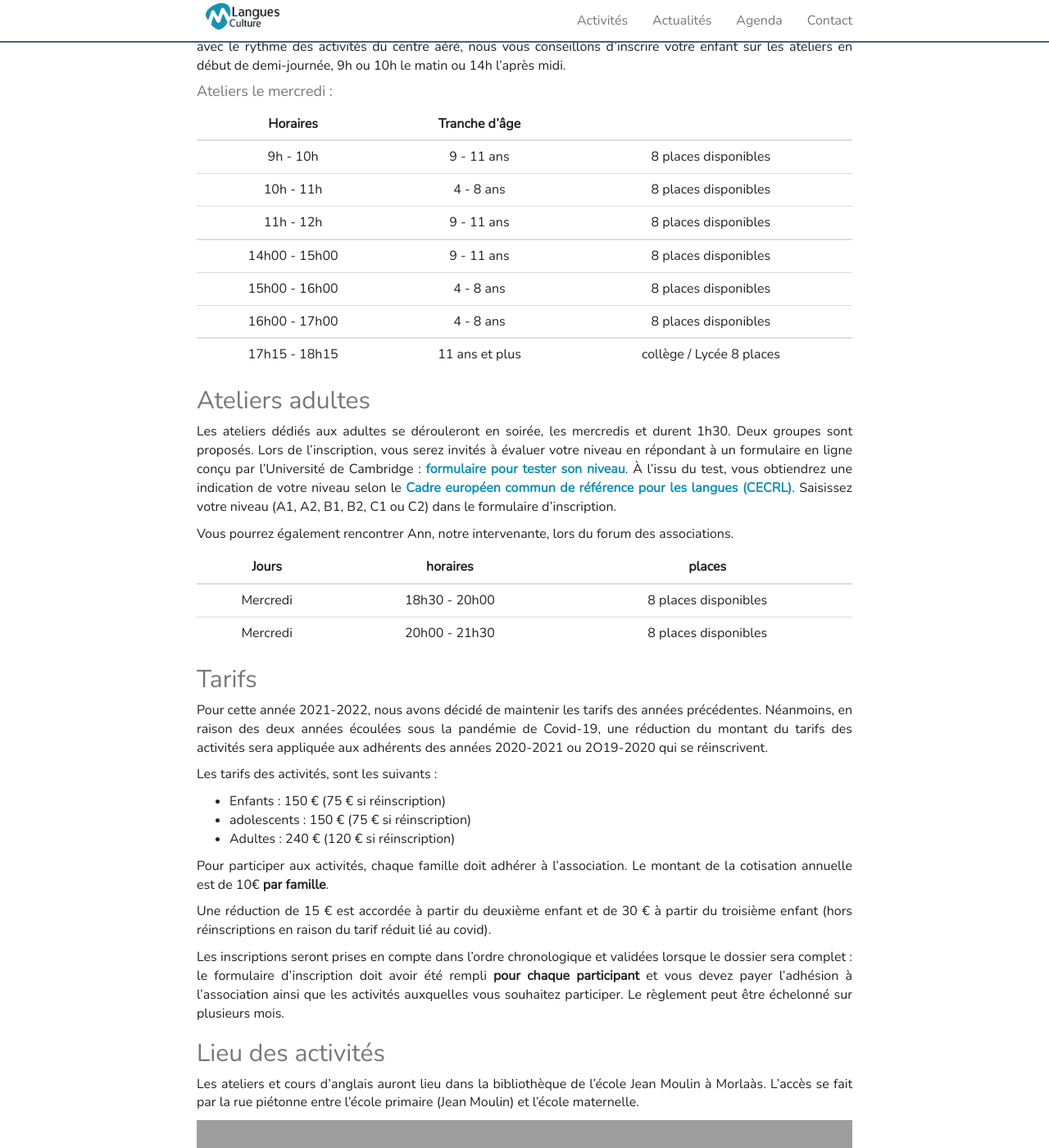
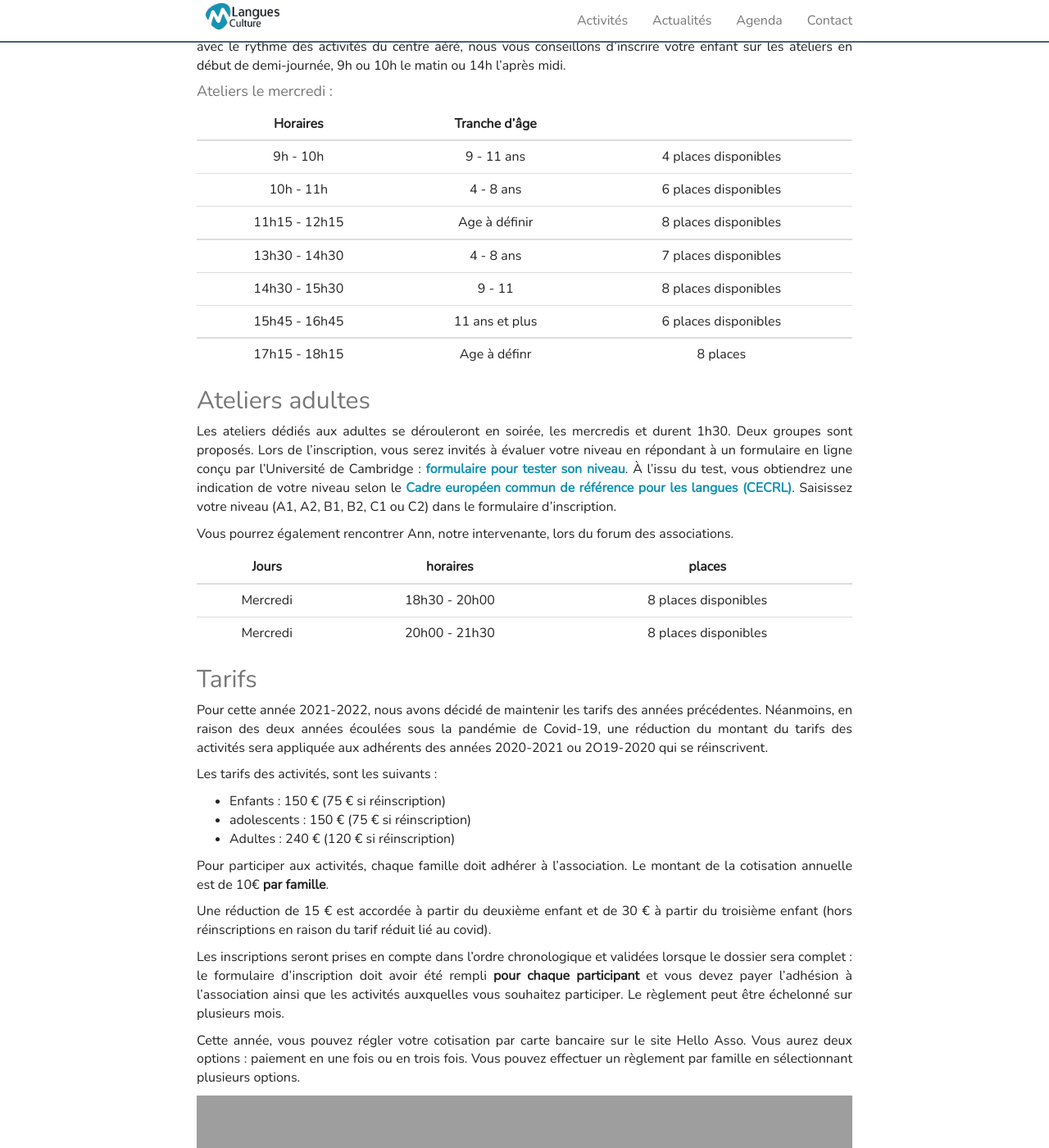
Before and after one commit to mlangues64/mlangues64.github.io, a Jekyll site: the page built from _posts/2021-09-03-inscription2021-2022.markdown, in a window 1280 px wide and 1400 px high, scrolled down 1025 px. Shown: the whole window at 82% size. Built offline with Jekyll 4.4.1, drawn with Linux system fonts in a browser that asks for light colours; nearby versions of some CDN libraries; some of the changed text lies outside the part shown; grey boxes are pictures that could not be loaded.

Commit message:
add new schedule

```diff
--- a/_posts/2021-09-03-inscription2021-2022.markdown
+++ b/_posts/2021-09-03-inscription2021-2022.markdown
@@ -64,15 +64,15 @@ début de demi-journée, 9h ou 10h le matin ou 14h l'après midi.
 
 | Horaires | Tranche d'âge |      |
 |:--------:|:-------------:|:----:|
-| 9h - 10h  | 9 - 11 ans | 8 places disponibles |
-| 10h - 11h | 4 - 8 ans  | 8 places disponibles |
-| 11h - 12h | 9 - 11 ans | 8 places disponibles |
+| 9h - 10h  | 9 - 11 ans | 4 places disponibles |
+| 10h - 11h | 4 - 8 ans  | 6 places disponibles |
+| 11h15 - 12h15 | Age à définir | 8 places disponibles |
 |:--------:|:-------------:|:----:|
-| 14h00 - 15h00 | 9 - 11 ans | 8 places disponibles |
-| 15h00 - 16h00 | 4 - 8 ans | 8 places disponibles |
-| 16h00 - 17h00 | 4 - 8 ans | 8 places disponibles |
+| 13h30 - 14h30 | 4 - 8 ans | 7 places disponibles |
+| 14h30 - 15h30 | 9 - 11 | 8 places disponibles |
+| 15h45 - 16h45 | 11 ans et plus | 6 places disponibles |
 |:--------:|:-------------:|:----:|
-| 17h15 - 18h15 | 11 ans et plus | collège / Lycée 8 places|
+| 17h15 - 18h15 | Age à définr | 8 places|
 {: .table }
 
 
@@ -121,6 +121,13 @@ lorsque le dossier sera complet : le formulaire d'inscription doit avoir été r
 ainsi que les activités auxquelles vous souhaitez participer. Le règlement peut
 être échelonné sur plusieurs mois.
 
+Cette année, vous pouvez régler votre cotisation par carte bancaire sur
+le site Hello Asso. Vous aurez deux options : paiement en une fois ou en
+trois fois. Vous pouvez effectuer un règlement par famille en sélectionnant
+plusieurs options.
+
+<iframe id="haWidget" allowtransparency="true" src="https://www.helloasso.com/associations/m-langues/adhesions/inscriptions-2021-2022-1/widget-bouton" style="width:100%;height:70px;border:none;"></iframe><div style="width:100%;text-align:center;">Propulsé par <a href="https://www.helloasso.com" rel="nofollow">HelloAsso</a></div>
+
 ## Lieu des activités
 
 Les ateliers et cours d'anglais auront lieu dans la bibliothèque de l'école
```
